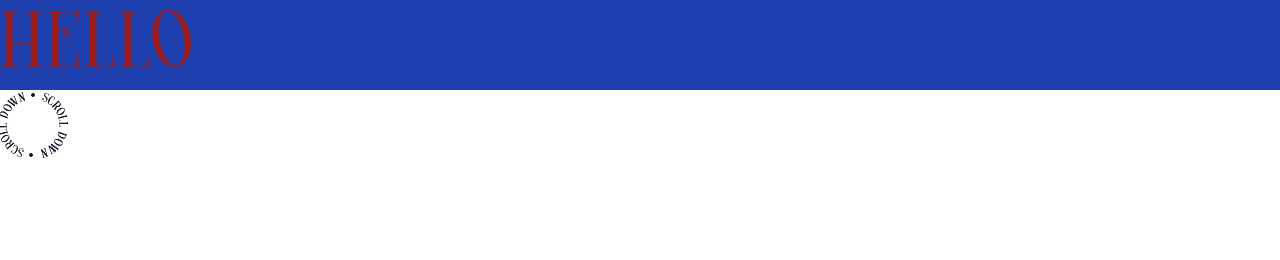
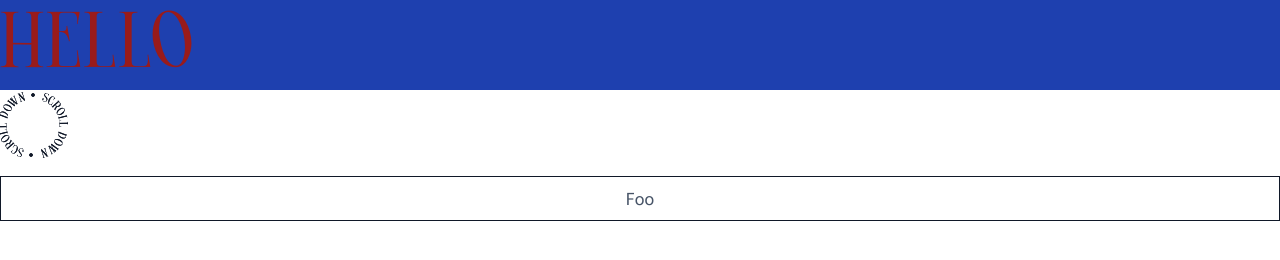
Before and after one commit to IuliaToma/iuliatoma.github.io, a website: page index.html in a window 1280 px wide. Drawn offline with nearby package versions, Linux system fonts and the light colour scheme; files that its build step writes are made by us from their sources.

Commit message:
playing with extending tailwind

```diff
--- a/index.html
+++ b/index.html
@@ -10,9 +10,13 @@
     </head>
     <body>
         <div class="bg-blue-800">
-            <h1 style="font-family: riskeys;" class="text-red-800">Hello</h1>
+            <h1 style="font-family: riskeys" class="text-red-800">Hello</h1>
         </div>
 
         <img class="scroll-down" src="public/figs/scroll-down.svg" />
+
+        <button
+            class="mt-4 mx-auto w-full btn btn-primary"
+        >Foo</button>
     </body>
 </html>
--- a/src/design-system.css
+++ b/src/design-system.css
@@ -93,6 +93,7 @@ sub {
     line-height: 1.03125rem;
 }
 
+@layer components {
     .btn {
         display: flex;
         flex-direction: row;
@@ -128,3 +129,4 @@ sub {
         background-color: var(--gray-900);
         color: var(--gray-25);
     }
+}
```
Lines whose indentation alone changed are shown as unchanged.
